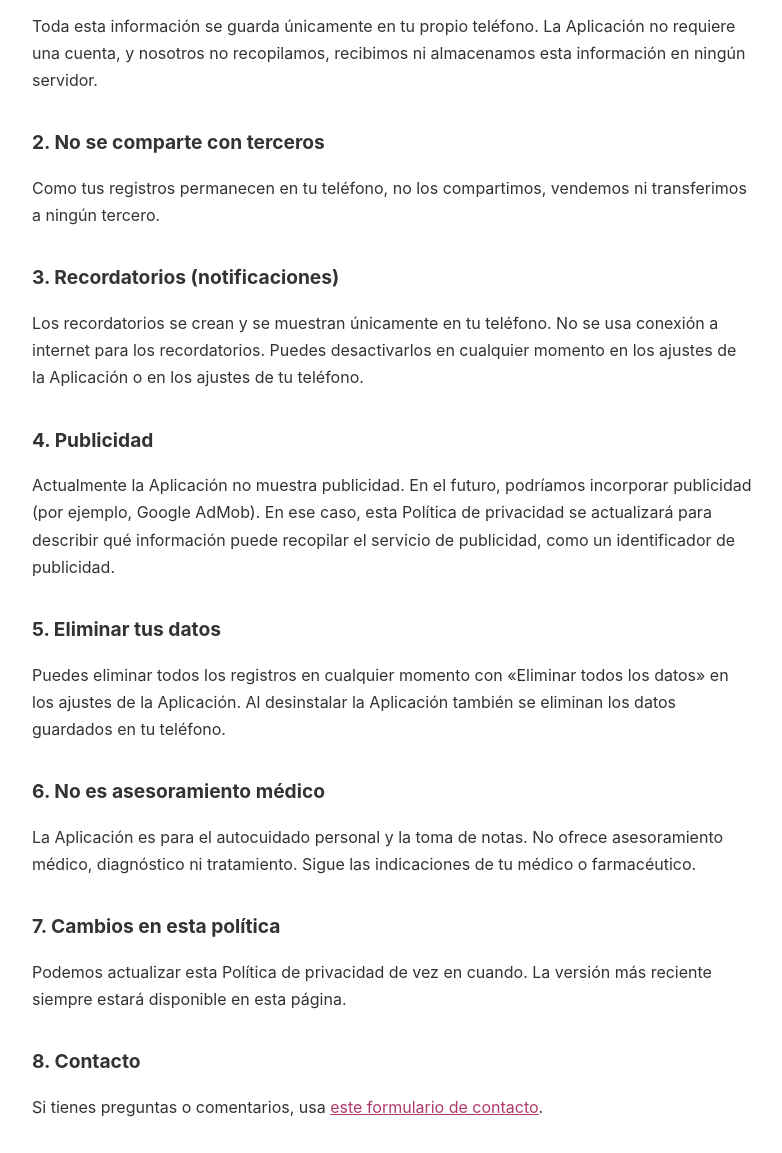
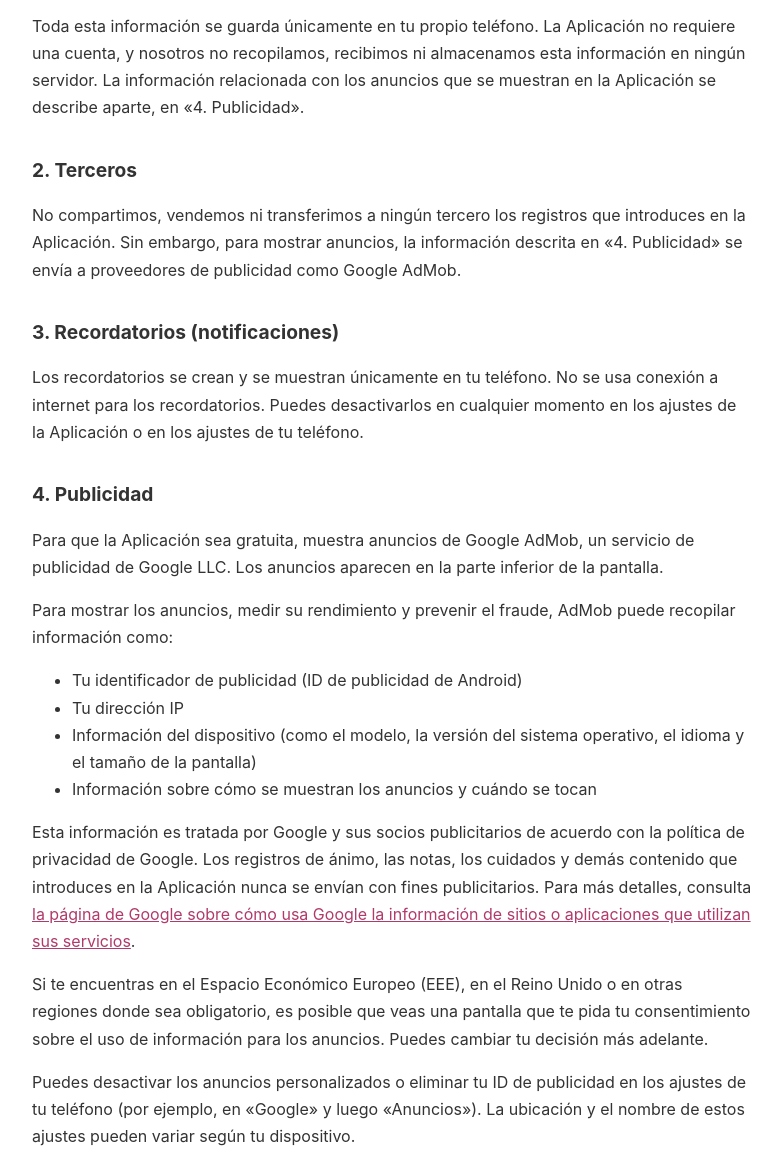
Before and after one commit to lourdesdeux-ctrl/privacy-policy, a plain HTML site: page es.html in a window 1280 px wide. Shown: the part 523-1676 px from the top of the page, without its empty margins (248-1030 px from the left). Drawn offline with Linux system fonts and the light colour scheme.

Commit message:
Update es.html

```diff
--- a/es.html
+++ b/es.html
@@ -15,7 +15,7 @@
 <body>
 
 <h1>Política de privacidad</h1>
-<p class="date">Kokokara: Registro de ánimo y autocuidado<br>Última actualización: 7 de octubre de 2026</p>
+<p class="date">Kokokara: Registro de ánimo y autocuidado<br>Última actualización: 20 de noviembre de 2026</p>
 <p class="date">Otros idiomas: <a href="https://lourdesdeux-ctrl.github.io/privacy-policy/">日本語</a> | <a href="https://lourdesdeux-ctrl.github.io/privacy-policy/en.html">English</a></p>
 
 <p>Esta Política de privacidad explica cómo la aplicación «Kokokara: Registro de ánimo y autocuidado» (la «Aplicación») trata tu información.</p>
@@ -28,16 +28,26 @@
   <li>Tus registros de cuidado (fecha y hora)</li>
   <li>Los ajustes de la Aplicación (horarios de recordatorio, modo oscuro)</li>
 </ul>
-<p>Toda esta información se guarda únicamente en tu propio teléfono. La Aplicación no requiere una cuenta, y nosotros no recopilamos, recibimos ni almacenamos esta información en ningún servidor.</p>
+<p>Toda esta información se guarda únicamente en tu propio teléfono. La Aplicación no requiere una cuenta, y nosotros no recopilamos, recibimos ni almacenamos esta información en ningún servidor. La información relacionada con los anuncios que se muestran en la Aplicación se describe aparte, en «4. Publicidad».</p>
 
-<h2>2. No se comparte con terceros</h2>
-<p>Como tus registros permanecen en tu teléfono, no los compartimos, vendemos ni transferimos a ningún tercero.</p>
+<h2>2. Terceros</h2>
+<p>No compartimos, vendemos ni transferimos a ningún tercero los registros que introduces en la Aplicación. Sin embargo, para mostrar anuncios, la información descrita en «4. Publicidad» se envía a proveedores de publicidad como Google AdMob.</p>
 
 <h2>3. Recordatorios (notificaciones)</h2>
 <p>Los recordatorios se crean y se muestran únicamente en tu teléfono. No se usa conexión a internet para los recordatorios. Puedes desactivarlos en cualquier momento en los ajustes de la Aplicación o en los ajustes de tu teléfono.</p>
 
 <h2>4. Publicidad</h2>
-<p>Actualmente la Aplicación no muestra publicidad. En el futuro, podríamos incorporar publicidad (por ejemplo, Google AdMob). En ese caso, esta Política de privacidad se actualizará para describir qué información puede recopilar el servicio de publicidad, como un identificador de publicidad.</p>
+<p>Para que la Aplicación sea gratuita, muestra anuncios de Google AdMob, un servicio de publicidad de Google LLC. Los anuncios aparecen en la parte inferior de la pantalla.</p>
+<p>Para mostrar los anuncios, medir su rendimiento y prevenir el fraude, AdMob puede recopilar información como:</p>
+<ul>
+  <li>Tu identificador de publicidad (ID de publicidad de Android)</li>
+  <li>Tu dirección IP</li>
+  <li>Información del dispositivo (como el modelo, la versión del sistema operativo, el idioma y el tamaño de la pantalla)</li>
+  <li>Información sobre cómo se muestran los anuncios y cuándo se tocan</li>
+</ul>
+<p>Esta información es tratada por Google y sus socios publicitarios de acuerdo con la política de privacidad de Google. Los registros de ánimo, las notas, los cuidados y demás contenido que introduces en la Aplicación nunca se envían con fines publicitarios. Para más detalles, consulta <a href="https://policies.google.com/technologies/partner-sites" target="_blank" rel="noopener noreferrer">la página de Google sobre cómo usa Google la información de sitios o aplicaciones que utilizan sus servicios</a>.</p>
+<p>Si te encuentras en el Espacio Económico Europeo (EEE), en el Reino Unido o en otras regiones donde sea obligatorio, es posible que veas una pantalla que te pida tu consentimiento sobre el uso de información para los anuncios. Puedes cambiar tu decisión más adelante.</p>
+<p>Puedes desactivar los anuncios personalizados o eliminar tu ID de publicidad en los ajustes de tu teléfono (por ejemplo, en «Google» y luego «Anuncios»). La ubicación y el nombre de estos ajustes pueden variar según tu dispositivo.</p>
 
 <h2>5. Eliminar tus datos</h2>
 <p>Puedes eliminar todos los registros en cualquier momento con «Eliminar todos los datos» en los ajustes de la Aplicación. Al desinstalar la Aplicación también se eliminan los datos guardados en tu teléfono.</p>
```
